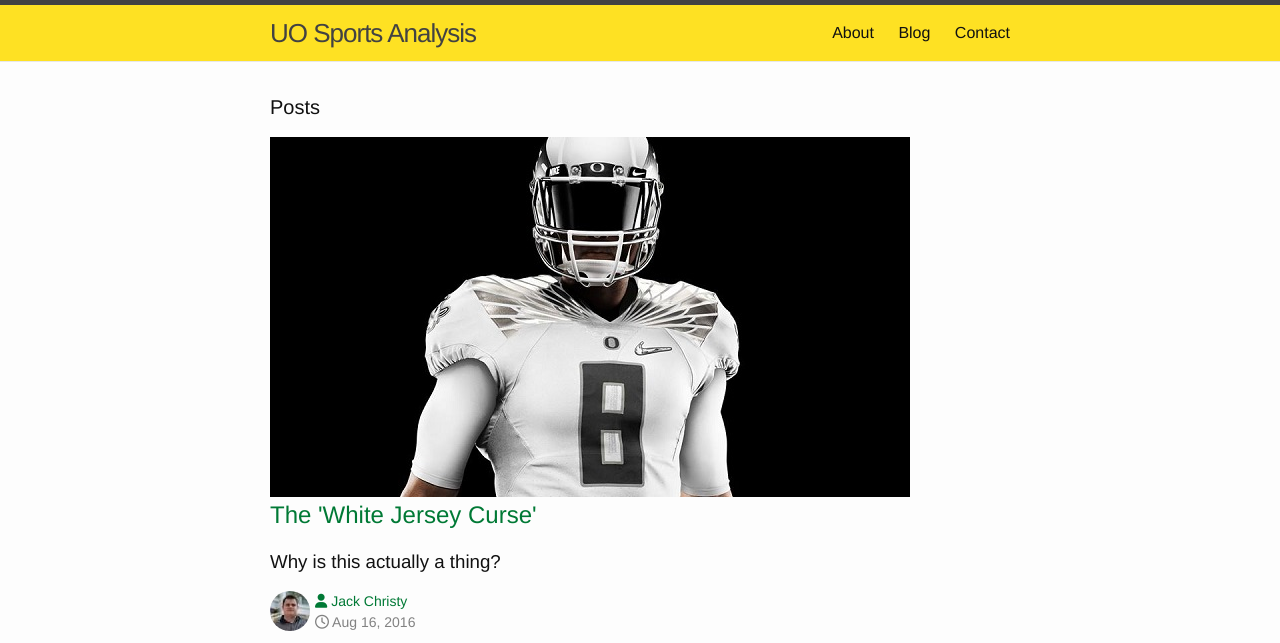
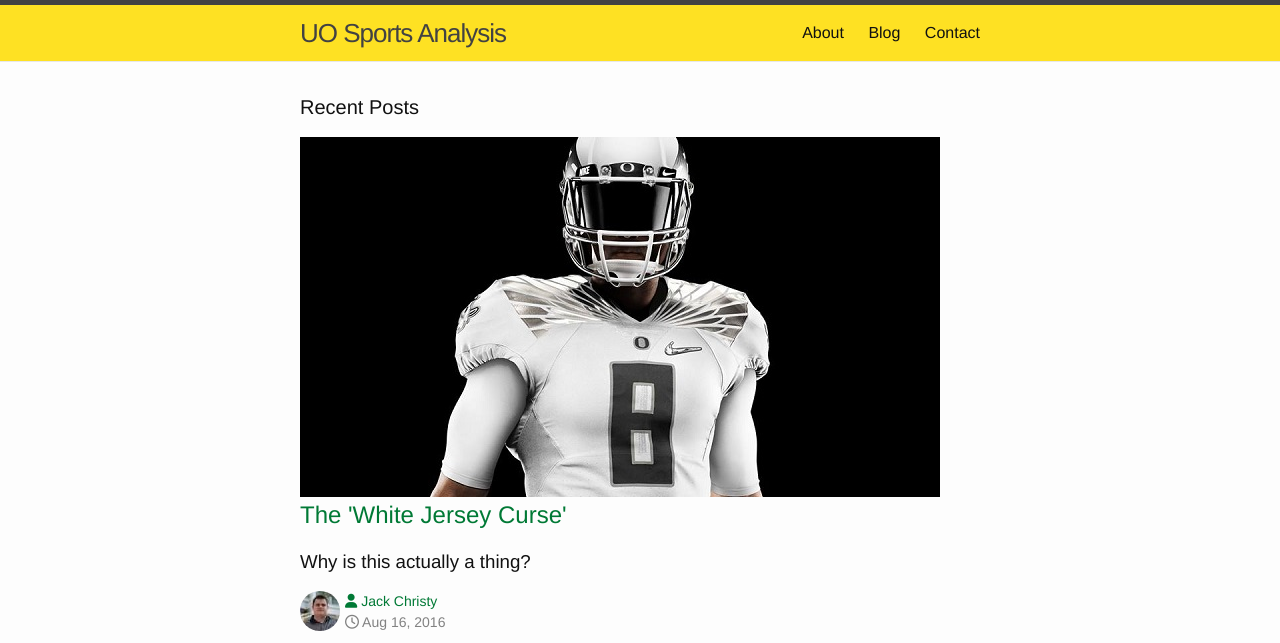
Before and after one commit to uosportsanalysis/uosportsanalysis.github.io, a Jekyll site: the page built from index.html, in a window 1280 px wide. Shown: the top 643 px of the page. Built offline with Jekyll 4.4.1, drawn with Linux system fonts in a browser that asks for light colours; nearby versions of some CDN libraries; grey boxes are pictures that could not be loaded.

Commit message:
change post img size

```diff
--- a/_sass/_base.scss
+++ b/_sass/_base.scss
@@ -8,7 +8,13 @@
     padding: 0;
 }
 
-
+//considered best practice according to CSS-tricks
+html {
+  box-sizing: border-box;
+}
+*, *:before, *:after {
+  box-sizing: inherit;
+}
 
 /**
  * Basic styling
@@ -96,6 +102,7 @@
 
     &:hover {
         color: darken($brand-color, 15%);
+        text-decoration: underline;
     }
 }
 
--- a/index.html
+++ b/index.html
@@ -4,13 +4,13 @@
 
 <div class="home">
 
-  <h1 class="page-heading">Posts</h1>
+  <h1 class="page-heading">Recent Posts</h1>
 
   <ul class="post-list">
     {% for post in site.posts %}
-      <li>
+      <li class ="post">
         <a href="{{ post.url | prepend: site.baseurl }}">
-          <img src="{{ post.image }}" alt="{{ post.image }}">
+          <img class="post-img" src="{{ post.image }}" alt="{{ post.image }}">
         </a>
 
         <h2>
```
